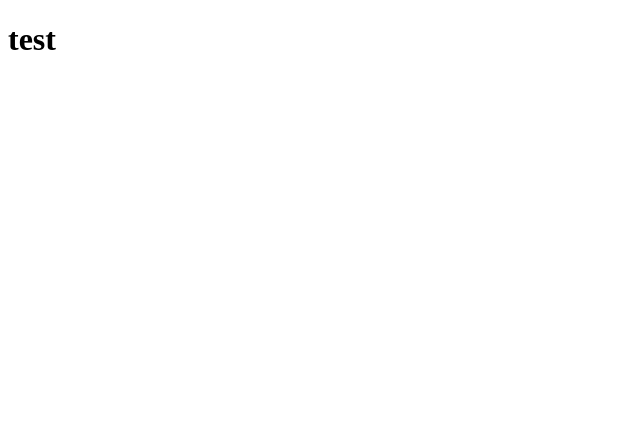
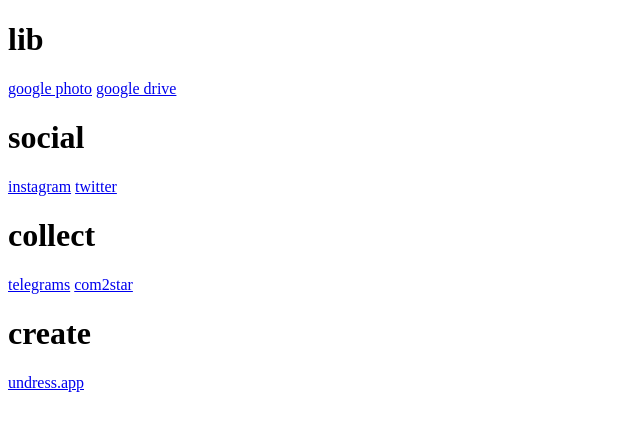
Before and after one commit to ddf65581/ddf65581.github.io, a plain HTML site: page index.html in a window 1280 px wide. Shown: the whole page, without its empty margins (0-640 px from the left). Drawn offline with Linux system fonts and the light colour scheme.

Commit message:
Update index.html

```diff
--- a/index.html
+++ b/index.html
@@ -4,6 +4,27 @@
 
   </head>
   <body>
-    <h1>test</h1>
+    <h1>lib</h1>
+    <nav>
+      <a href="https://photos.google.com">google photo</a>
+      <a href="https://drive.google.com">google drive</a>
+    </nav>
+
+    <h1>social</h1>
+    <nav>
+      <a href="https://instagram.com">instagram</a>
+      <a href="https://twitter.com">twitter</a>
+    </nav>
+
+    <h1>collect</h1>
+    <nav>
+      <a href="https://docs.google.com/document/d/14vTUzveI8OBtTFNpW9Gjap1r42ObUO6ZQuuX3YoqM4w/edit?usp=sharing">telegrams</a>
+      <a href="https://fan-topia.com">com2star</a>
+    </nav>
+
+    <h1>create</h1>
+    <nav>
+      <a href="https://undress.app/edit">undress.app</a>
+    </nav>
   </body>
 </html>
```
